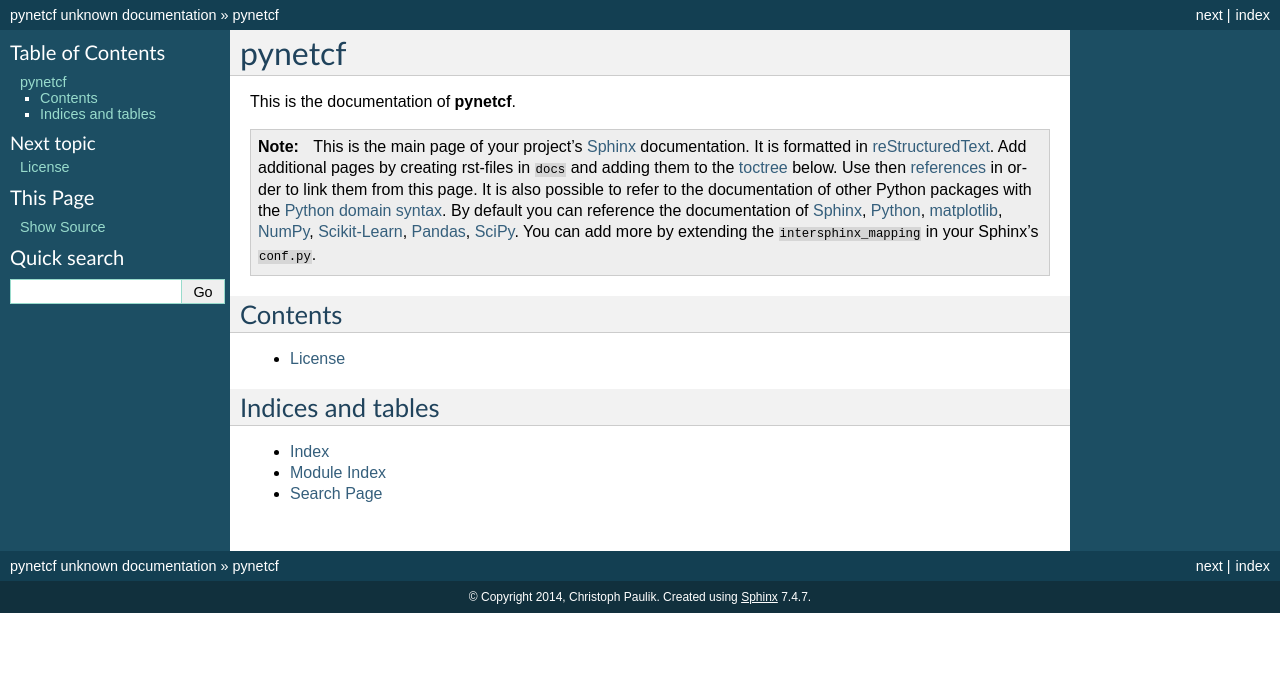
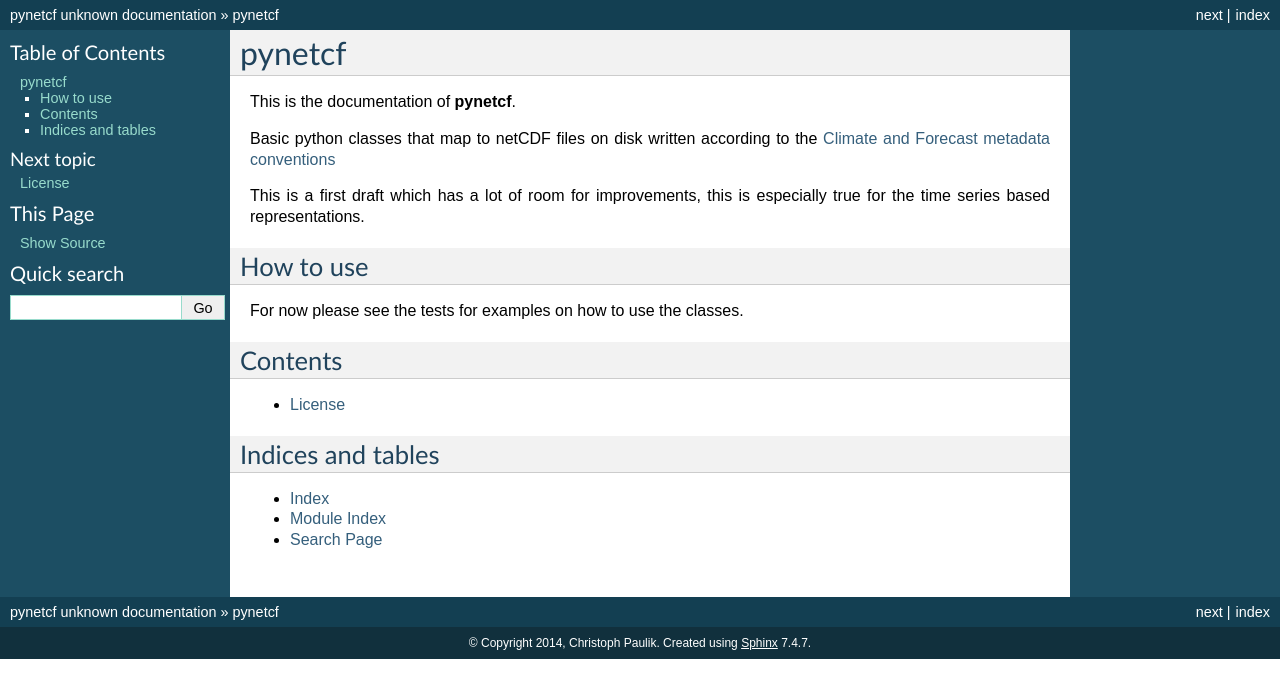
Before and after one commit to TUW-GEO/pynetcf, a Sphinx documentation site: the page built from docs/index.rst, in a window 1280 px wide. Shown: the top 698 px of the page. Built offline with Sphinx 7.4.7, drawn with Linux system fonts in a browser that asks for light colours; formulas are drawn with MathJax 3; pages that are not in the unit, such as notebooks, are missing from menus.

Commit message:
fixed requirements and updated documentation

```diff
--- a/docs/index.rst
+++ b/docs/index.rst
@@ -4,25 +4,15 @@ pynetcf
 
 This is the documentation of **pynetcf**.
 
-.. note::
+Basic python classes that map to netCDF files on disk written according
+to the `Climate and Forecast metadata conventions <http://cfconventions.org/Data/cf-conventions/cf-conventions-1.6/build/cf-conventions.html>`_
 
-    This is the main page of your project's `Sphinx <http://sphinx-doc.org/>`_
-    documentation. It is formatted in `reStructuredText
-    <http://sphinx-doc.org/rest.html>`__. Add additional pages by creating
-    rst-files in ``docs`` and adding them to the `toctree
-    <http://sphinx-doc.org/markup/toctree.html>`_ below. Use then
-    `references <http://sphinx-doc.org/markup/inline.html>`__ in order to link
-    them from this page. It is also possible to refer to the documentation of
-    other Python packages with the `Python domain syntax
-    <http://sphinx-doc.org/domains.html#the-python-domain>`__. By default you
-    can reference the documentation of `Sphinx <http://sphinx.pocoo.org>`__,
-    `Python <http://docs.python.org/>`__, `matplotlib
-    <http://matplotlib.sourceforge.net>`__, `NumPy
-    <http://docs.scipy.org/doc/numpy>`__, `Scikit-Learn
-    <http://scikit-learn.org/stable>`__, `Pandas
-    <http://pandas.pydata.org/pandas-docs/stable>`__, `SciPy
-    <http://docs.scipy.org/doc/scipy/reference/>`__. You can add more by
-    extending the ``intersphinx_mapping`` in your Sphinx's ``conf.py``.
+This is a first draft which has a lot of room for improvements, this is especially true for the time series based representations.
+
+How to use
+==========
+
+For now please see the tests for examples on how to use the classes.
 
 Contents
 ========
--- a/requirements.txt
+++ b/requirements.txt
@@ -1,4 +1,4 @@
 # Add your requirements here like:
 numpy
 netCDF4
-pytesmo>=0.2.3
+pytesmo>=0.2.4
```
